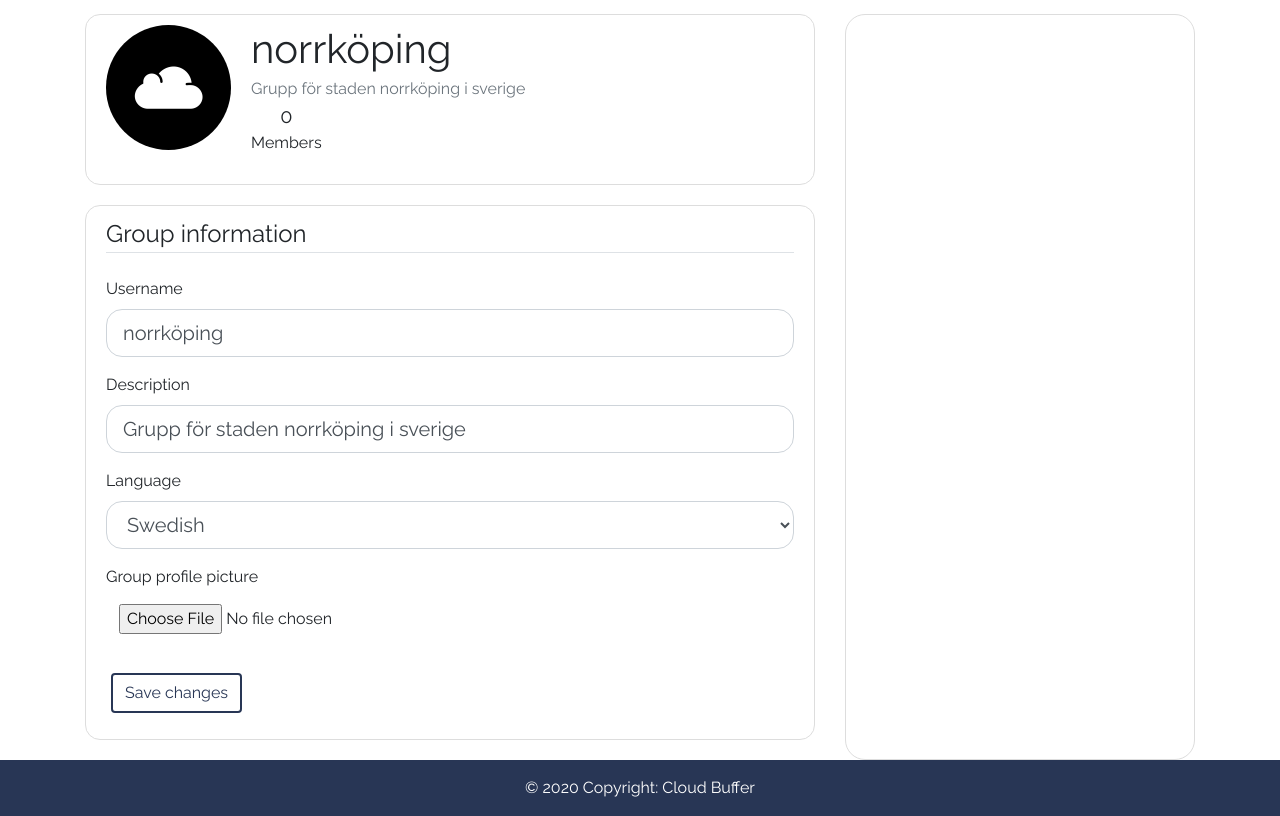
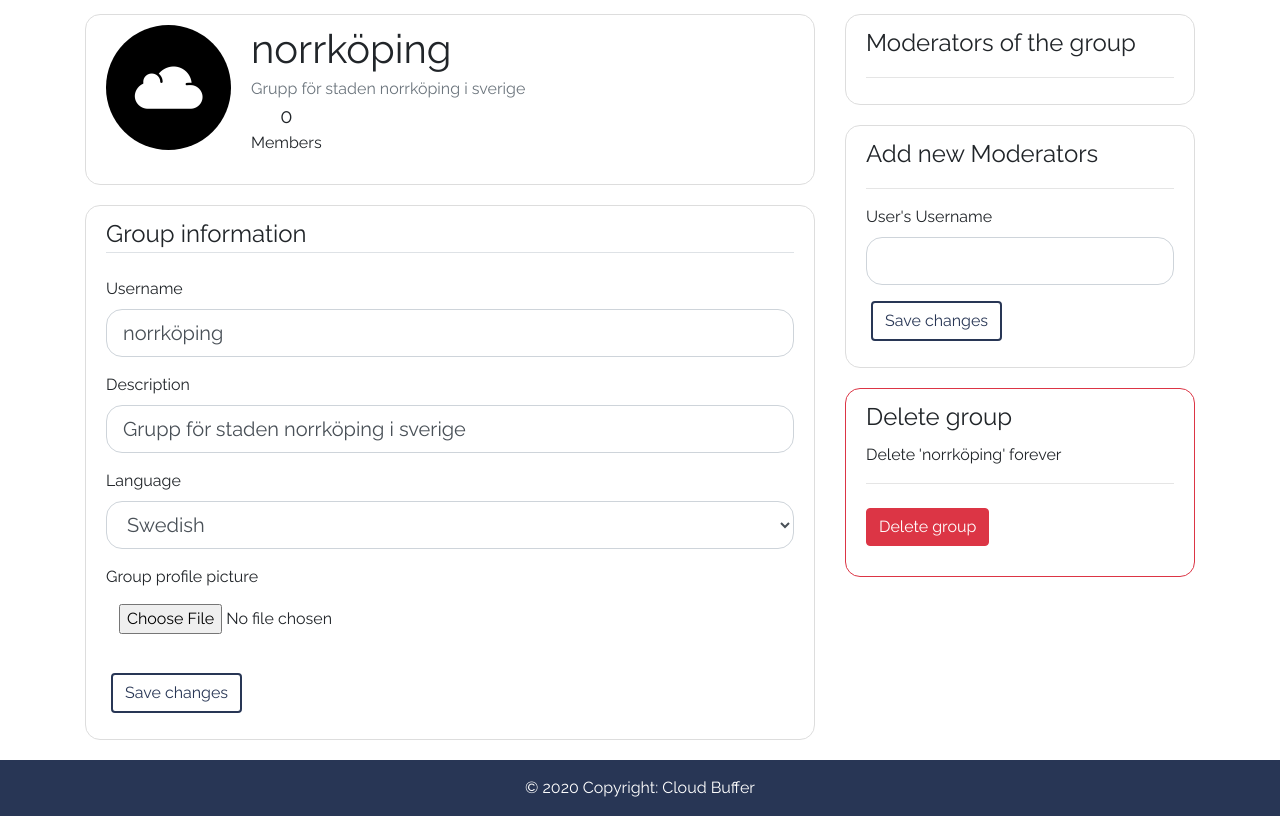
Before and after one commit to theXtroyer1221/Cloud-buffer, a Flask app: a page that uses cloudBuffer/templates/edit_group.html in a window 1280 px wide. Shown: the part 82-898 px from the top of the page. Run offline with Flask 2, Linux system fonts and the light colour scheme; a user stored in the database is signed in; data comes from the database, SQL or seed files in the repository; both versions use the stored data as it was after the commit; some libraries are stand-ins or nearby versions.

Commit message:
added delete group

```diff
--- a/cloudBuffer/forms.py
+++ b/cloudBuffer/forms.py
@@ -125,6 +125,10 @@ class UpdateGroupForm(FlaskForm):
             raise ValidationError(
                 "That group title is already taken, please choose another one")
 
+class AddAdminForm(FlaskForm):
+    username = StringField("User's Username", validators=[DataRequired()])
+    submit = SubmitField("Send")
+
 class GroupPostForm(FlaskForm):
     title = StringField('Title', validators=[DataRequired()])
     content = TextAreaField("Content", validators=[DataRequired()])
--- a/cloudBuffer/routes.py
+++ b/cloudBuffer/routes.py
@@ -1,4 +1,4 @@
-from cloudBuffer.forms import SearchForm, locationSearch, RegistrationForm, LoginForm, UpdateAccountForm, PostForm, GroupForm, UpdateGroupForm, GroupPostForm, AddGroupCommentForm, EditGroupCommentForm, RequestResetForm, ResetPasswordForm, AdminEmailForm, SearchPostForm, MessageForm, AddCommentForm, EditCommentForm, EmptyForm
+from cloudBuffer.forms import SearchForm, locationSearch, RegistrationForm, LoginForm, UpdateAccountForm, PostForm, GroupForm, UpdateGroupForm, AddAdminForm, GroupPostForm, AddGroupCommentForm, EditGroupCommentForm, RequestResetForm, ResetPasswordForm, AdminEmailForm, SearchPostForm, MessageForm, AddCommentForm, EditCommentForm, EmptyForm
 from flask import render_template, request, redirect, url_for, flash, abort, jsonify
 from flask_login import login_user, current_user, logout_user, login_required
 from cloudBuffer.models import User, Post, Comment, Group, Grouppost, Groupcomment
@@ -409,7 +409,6 @@ def new_group():
     form = GroupForm()
     if form.validate_on_submit():
         title_name = form.title.data.replace(" ", "_").lower()
-        group_picture = save_group_pic(form.picture.data)
         group = Group(id=random.randint(1000, 99999),
                     title=title_name,
                     description=form.description.data,
@@ -417,8 +416,10 @@ def new_group():
                     moderators=[current_user])
         db.session.add(group)
         db.session.commit()
-        group.image_file = group_picture
-        db.session.commit()
+        if form.picture.data:
+            group_picture = save_group_pic(form.picture.data)
+            group.image_file = group_picture
+            db.session.commit()
         flash("The group has been created successfully", "success")
         return redirect(url_for("group", title=group.title))
     return render_template('create_group.html',
@@ -446,6 +447,7 @@ def group(title):
 def edit_group(title):
     group = Group.query.filter_by(title=title).first()
     form = UpdateGroupForm()
+    form2 = AddAdminForm()
     if form.validate_on_submit():
         if form.image_file.data:
             picture_file = save_group_pic(form.image_file.data)
@@ -465,7 +467,28 @@ def edit_group(title):
     return render_template("edit_group.html",
                            title="Edit group information",
                            image_file=image_file,
-                           form=form, group=group, data="post_site")
+                           form=form, form2=form2, group=group, data="post_site")
+
+@app.route("/group/<int:group_id>/delete", methods=['POST'])
+@login_required
+def delete_group(group_id):
+    group = Group.query.get_or_404(group_id)
+    if current_user not in group.moderators:
+        if not current_user.admin:
+            abort(403)
+    if current_user.admin:
+        title = f"Your group ({group.title}) has been deleted"
+        body = f"Your group ({group.title}) has been removed by the admins from our website. This can be the cause of violating the terms of service in our website where the group could have included directly or indirectly Profanity, Abusive Content, Adult Content, Illegal Content, Offensive Content and/or Threats in its content. Please respect the action taken by admins. The group has been only removed without any warning. You are still free to create on the website. For more question feel free to contact us."
+        for user in group.moderators:
+            emails = []
+            emails.append(user.email)
+            emails.append('jaddou2005@gmail.com')
+            emails_final = tuple(emails)
+        send_admin_mail(title, body, emails_final)
+    db.session.delete(group)
+    db.session.commit()
+    flash("Your Group has been deleted", "warning")
+    return redirect(url_for("blog"))
 
 @app.route("/group/<title>/post/new", methods=['GET', 'POST'])
 @login_required
--- a/cloudBuffer/templates/edit_group.html
+++ b/cloudBuffer/templates/edit_group.html
@@ -60,7 +60,72 @@
       </div>
     </div>
     <div class="col-md-4">
-      <div style="border: 1px solid #dddddd; height: 100%; border-radius: 20px"></div>
+      <div class="content-section account-body" style="overflow: auto; max-height: 300px">
+        <legend>Moderators of the group</legend>
+        <hr />
+        {% for user in group.moderators %}
+        <div class="my-2 d-flex">
+          <img
+            class="rounded-circle mr-3"
+            src="{{ url_for('static', filename='profile_pics/' + user.image_file) }}"
+            alt=""
+            width="65px"
+            height="65px"
+          />
+          <a href="{{url_for('user', username=user.username)}}" class="d-flex" style="align-self: center; font-size: 20px"
+            >{{ user.username }}</a
+          >
+        </div>
+        <hr />
+        {% endfor %}
+      </div>
+      <div class="content-section account-body">
+        <legend>Add new Moderators</legend>
+        <hr />
+        <form action="">
+          {{ form.hidden_tag() }}
+          <div class="form-group">
+            {{ form2.username.label() }} {{ form2.username(class="form-control form-control-lg") }} {% if form2.username.errors %}
+            {% for error in form2.username.errors %}
+            <span class="text-danger">{{ error }}</span>
+            {% endfor %} {% endif %}
+          </div>
+          <div class="form-group">
+            <div class="form-group">{{ form.submit(class="btn btn-blog-dark") }}</div>
+          </div>
+        </form>
+      </div>
+      <div class="content-section account-body border-danger">
+        <legend>Delete group</legend>
+        <p class="secondary">Delete '{{group.title}}' forever</p>
+        <hr />
+        <div class="form-group">
+          <a class="btn btn-danger mt-2 mb-1" data-toggle="modal" data-target="#deleteModal">Delete group</a>
+        </div>
+        <div class="modal fade" id="deleteModal" tabindex="-1" role="dialog" aria-labelledby="exampleModalLabel" aria-hidden="true">
+          <div class="modal-dialog" role="document">
+            <div class="modal-content p-1">
+              <div class="modal-header">
+                <h5 class="modal-title" id="exampleModalLabel">Delete {{group.title}}?</h5>
+                <button type="button" class="close" data-dismiss="modal" aria-label="Close">
+                  <span aria-hidden="true">&times;</span>
+                </button>
+              </div>
+              <div class="modal-body">
+                <p class="text-danger">
+                  Are you sure you want to delete {{group.title}}? <b>The group will be deleted permanently.</b>
+                </p>
+              </div>
+              <div class="modal-footer">
+                <button type="button" class="btn btn-secondary" data-dismiss="modal">Close</button>
+                <form action="{{ url_for('delete_group', group_id=group.id) }}" method="POST">
+                  <input class="btn btn-danger" type="submit" value="Delete" />
+                </form>
+              </div>
+            </div>
+          </div>
+        </div>
+      </div>
     </div>
   </div>
 </div>
```
Also changed, not shown: cloudBuffer/site.db, cloudBuffer/static/profile_pics/5a5e08108b8371bf.jpg (added).
